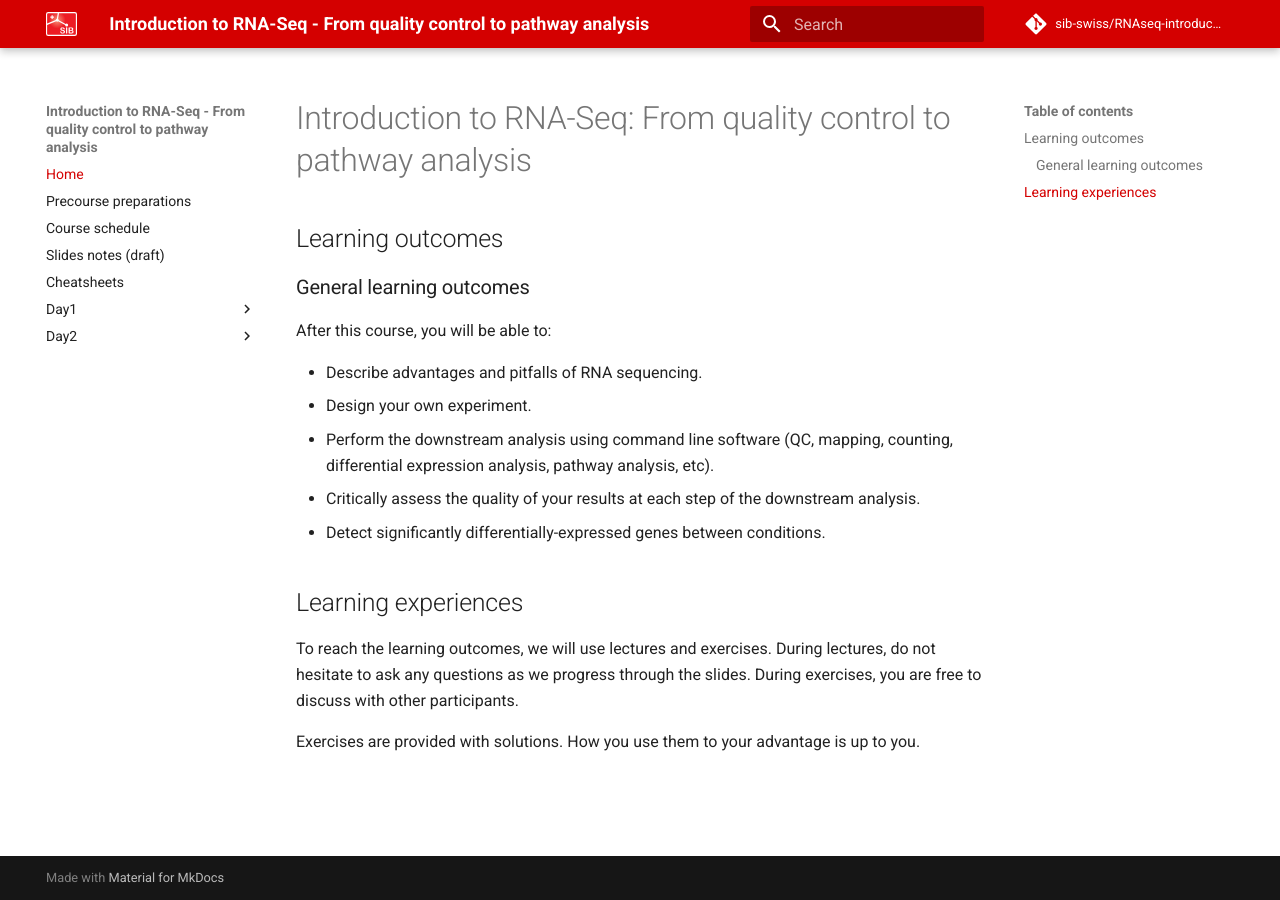
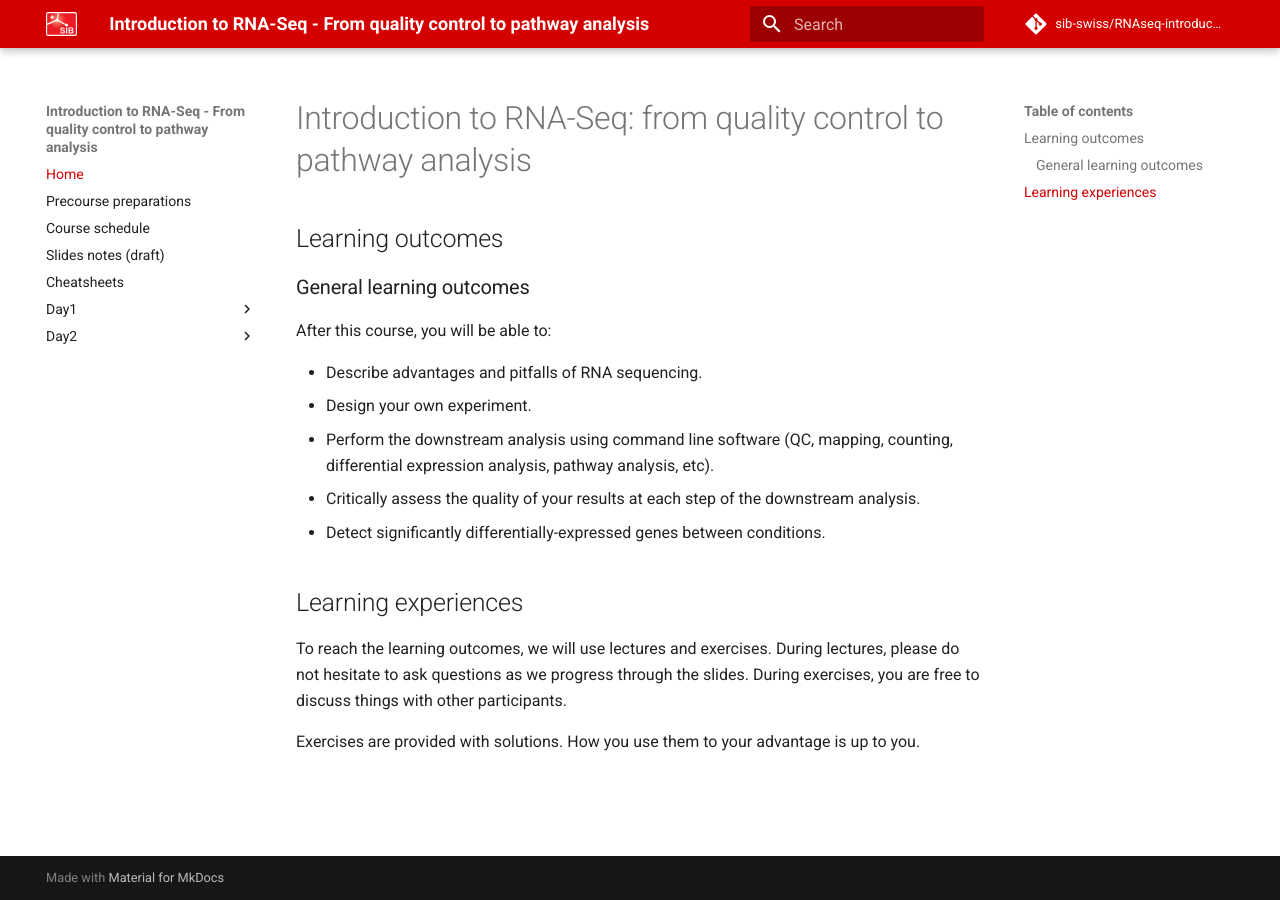
Before and after one commit to sib-swiss/RNAseq-introduction-training, an MkDocs documentation site: the page built from docs/index.md, in a window 1280 px wide. Built offline with MkDocs 1.6.1 and Material for MkDocs 9.7.7, drawn with Linux system fonts in a browser that asks for light colours; comment, search, counter and statistics services are not loaded; some of the changed lines change nothing that is shown.

Commit message:
Couple of tweaks, removed comments that have been addressed.

```diff
--- a/docs/index.md
+++ b/docs/index.md
@@ -1,4 +1,4 @@
-# Introduction to RNA-Seq: From quality control to pathway analysis
+# Introduction to RNA-Seq: from quality control to pathway analysis
 
 ## Learning outcomes
 
@@ -18,17 +18,7 @@ After this course, you will be able to:
 ## Learning experiences
 
 To reach the learning outcomes, we will use lectures and exercises.
-During lectures, do not hesitate to ask any questions as we progress through the slides.
-During exercises, you are free to discuss with other participants.
+During lectures, please do not hesitate to ask questions as we progress through the slides.
+During exercises, you are free to discuss things with other participants.
 
 Exercises are provided with solutions. How you use them to your advantage is up to you.
-
-<!-- Suggestion: point out right here that the course has pre-requisites,
-and make a hyperlink to the precourse page.
-This is bc I suspect some users only looked at the homepage...
-So this would make those requirements more visible. -->
-
-<!-- Overall points Alex wants to talk about:
-1) content could be simplified
-2) slides could be simplified
-3) disconnect bw theory and practical sessions -->
```
